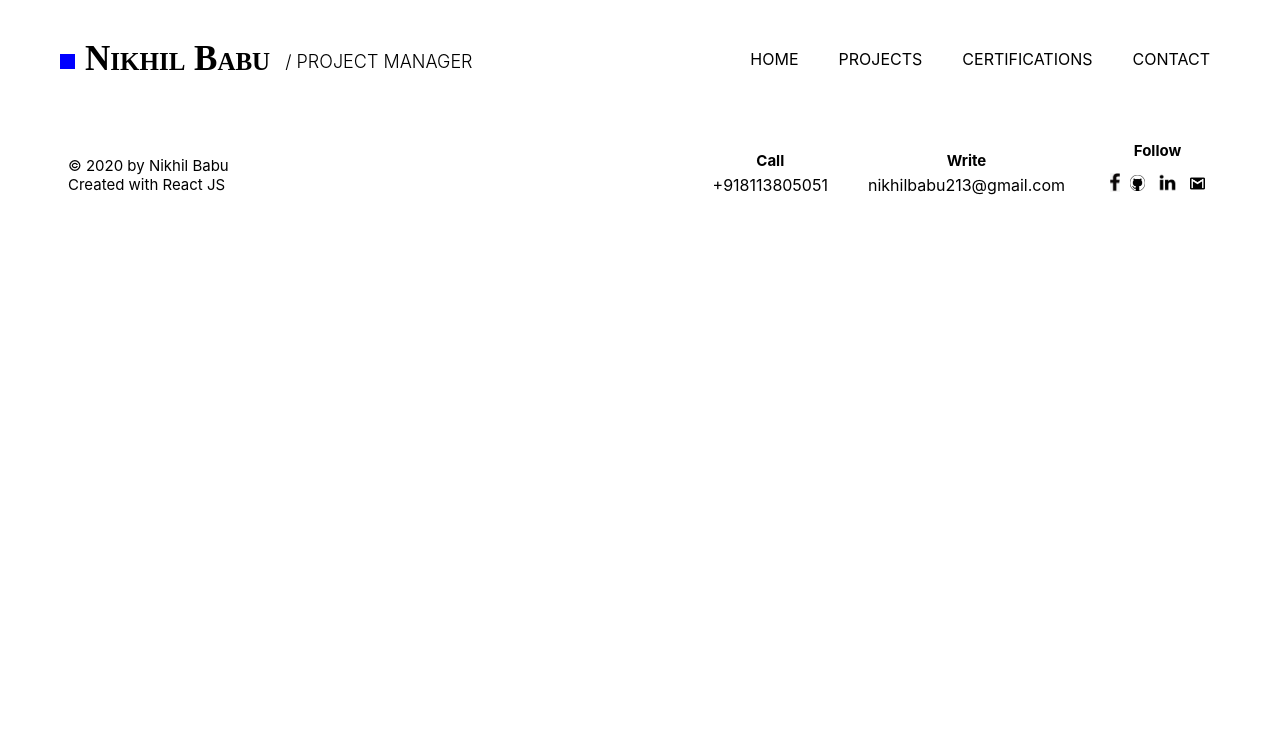
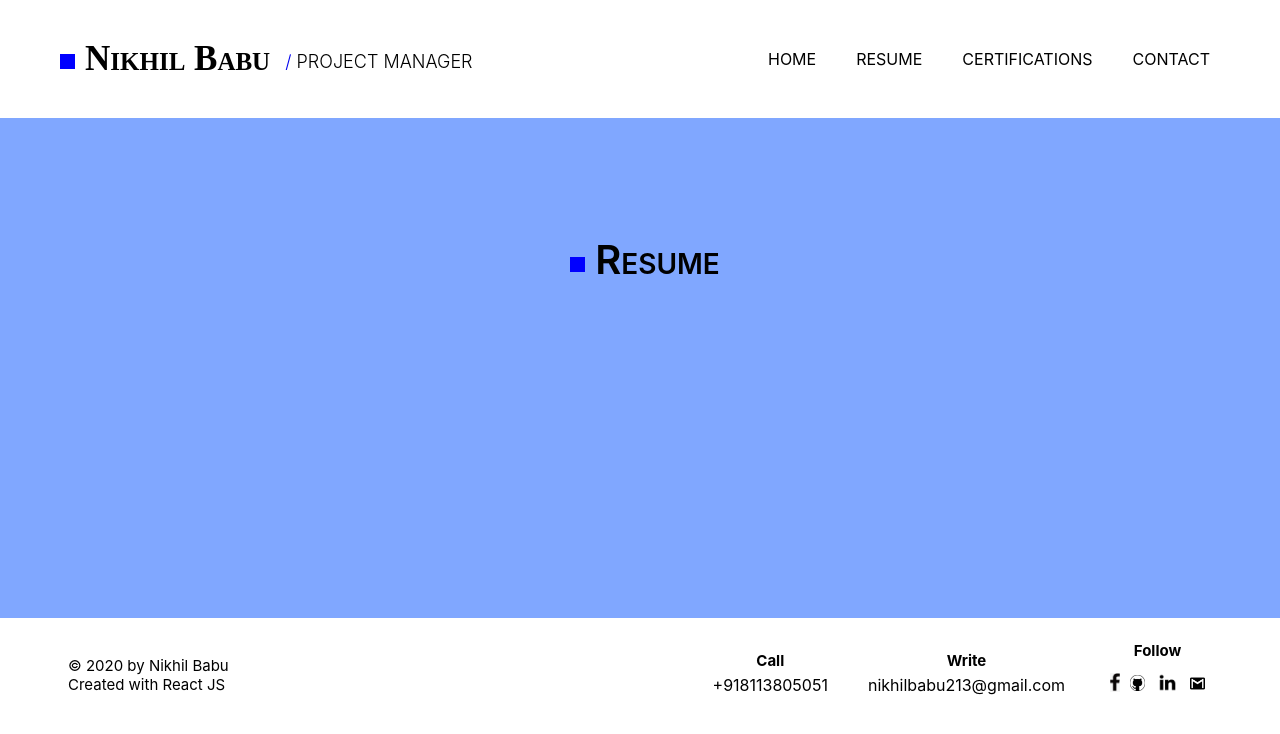
Before and after one commit to Nikhil713/Portfolio, a React (Create React App) app in the folder website/: page /resume in a window 1280 px wide. Shown: the top 734 px of the page. Built offline with nearby package versions, Linux system fonts and the light colour scheme.

Commit message:
Navbar closing fixed

```diff
--- a/website/public/index.html
+++ b/website/public/index.html
@@ -1,14 +1,12 @@
 <!DOCTYPE html>
 <html lang="en">
+
 <head>
   <meta charset="utf-8" />
   <link rel="icon" href="%PUBLIC_URL%/favicon.ico" />
   <meta name="viewport" content="width=device-width, initial-scale=1" />
   <meta name="theme-color" content="#000000" />
-    <meta
-      name="description"
-      content="Web site created using create-react-app"
-    />
+  <meta name="description" content="Web site created using create-react-app" />
   <link rel="apple-touch-icon" href="%PUBLIC_URL%/logo192.png" />
   <!--
       manifest.json provides metadata used when your web app is installed on a
@@ -25,9 +23,23 @@
       Learn how to configure a non-root public URL by running `npm run build`.
     -->
   <title>React App</title>
+
+  <!-- LIBRARIES -->
+  <script src="https://code.jquery.com/jquery-1.12.4.min.js"></script>
 </head>
+
 <body>
   <noscript>You need to enable JavaScript to run this app.</noscript>
+
+  <!-- SCRIPT FOR NAVBAR -->
+  <script>
+    $(document).ready(function () {
+      $(".check").click(function () {
+        $(".toggler").prop("checked", false);
+      });
+    });
+  </script>
+
   <div id="root"></div>
   <!--
       This HTML file is a template.
@@ -40,4 +52,5 @@
       To create a production bundle, use `npm run build` or `yarn build`.
     -->
 </body>
+
 </html>
--- a/website/src/App.js
+++ b/website/src/App.js
@@ -1,11 +1,12 @@
 import React from 'react';
-import { BrowserRouter, Switch, Route } from 'react-router-dom';
+import { Switch, Route } from 'react-router-dom';
 
 import './App.css';
 
 import Navbar from './components/navbar/navbar'
 import Footer from './components/footer/footer'
 import Home from './pages/home/home'
+import Resume from './pages/resume/resume'
 import Projects from './pages/projects/projects'
 
 
@@ -16,6 +17,7 @@ export default class App extends React.Component {
         <Navbar />
           <Switch>
             <Route exact path="/home" component={Home} />
+            <Route exact path="/resume" component={Resume} />
             <Route exact path="/projects" component={Projects} />
             <Route exact path="/" component={Home} />
           </Switch>
--- a/website/src/components/navbar/navbar.css
+++ b/website/src/components/navbar/navbar.css
@@ -1,3 +1,7 @@
+a{
+  text-decoration: none;
+}
+
 .navbar-container{
     width: 100%;
     /* height: 100vh; */
@@ -310,6 +314,7 @@ nav{
     .not-mobile {
         display: none;
     }
+
     .nav-right{
         width: auto;
 
--- a/website/src/components/navbar/navbar.js
+++ b/website/src/components/navbar/navbar.js
@@ -1,6 +1,6 @@
 import React from 'react'
 import './navbar.css'
-import { Link, Route, BrowserRouter } from 'react-router-dom';
+import { Link} from 'react-router-dom';
 
 
 export default class Navbar extends React.Component {
@@ -13,7 +13,7 @@ export default class Navbar extends React.Component {
                             <div className="blue-square"></div>
                             <div className="nav-name">
                                 <h1>Nikhil Babu</h1>
-                                <h2><a className="not-mobile">/</a> PROJECT MANAGER</h2>
+                                <h2><a href="/#" className="not-mobile" style={{cursor:"auto"}}>/</a> PROJECT MANAGER</h2>
                             </div>
                         </div>
                     </div>
@@ -26,28 +26,35 @@ export default class Navbar extends React.Component {
                                     <div>
                                         <ul>
                                             <li>
-                                                <a>
+                                                <a href="/#" class="check">
                                                     <Link to="/home" style={{textDecoration:"none",color:"black"}}>
                                                         Home
                                                     </Link>
                                                 </a>
                                             </li>
                                             <li>
+                                                <a href="/#" class="check">
+                                                    <Link to="/resume" style={{textDecoration:"none",color:"black"}}>
+                                                        Resume
+                                                    </Link>
+                                                </a>
+                                            </li>
+                                            {/* <li>
                                                 <a>
                                                     <Link to="/projects" style={{textDecoration:"none",color:"black"}}>
                                                         Project
                                                     </Link>
                                                 </a>
-                                            </li>
+                                            </li> */}
                                             <li>
-                                                <a>
+                                                <a href="/#" class="check">
                                                     <Link to="/certifications" style={{textDecoration:"none",color:"black"}}>
                                                         Certifications
                                                     </Link>
                                                 </a>
                                             </li>
                                             <li>
-                                                <a>
+                                                <a href="/#" class="check">
                                                     <Link to="/contact" style={{textDecoration:"none",color:"black"}}>
                                                         Contact
                                                     </Link>
@@ -65,9 +72,12 @@ export default class Navbar extends React.Component {
                                     HOME
                                 </Link>
                             </li>
-                            <li className="menu-item"><Link to="/projects">
+                            <li className="menu-item"><Link to="/resume">
+                                RESUME
+                                </Link></li>
+                            {/* <li className="menu-item"><Link to="/projects">
                                 PROJECTS
-                                </Link></li>
+                                </Link></li> */}
                             <li className="menu-item"><Link to="/certifications">
                                 CERTIFICATIONS
                                 </Link></li>
--- a/website/src/index.js
+++ b/website/src/index.js
@@ -1,6 +1,6 @@
 import React from 'react';
 import ReactDOM from 'react-dom';
-import {BrowseRouter, BrowserRouter} from 'react-router-dom'
+import {BrowserRouter} from 'react-router-dom'
 import './index.css';
 import App from './App';
 import * as serviceWorker from './serviceWorker';
--- a/website/src/pages/home/home.js
+++ b/website/src/pages/home/home.js
@@ -1,5 +1,4 @@
 import React from 'react'
-import { Link, Route, BrowserRouter } from 'react-router-dom';
 import './home.css'
 
 import AOS from 'aos';
@@ -37,7 +36,7 @@ export default class Home extends React.Component {
                             <div className="home-card">
 
                                 <div className="card-img">
-                                    <img src={profile} alt="Profile-picture"></img>
+                                    <img src={profile} alt=""></img>
                                 </div>
 
                                 <div className="card-name" data-aos="fade-down" data-aos-duration="1000" data-aos-delay="650">
--- a/website/src/pages/projects/projects.js
+++ b/website/src/pages/projects/projects.js
@@ -1,7 +1,7 @@
 import React from 'react'
 import './projects.css'
 
-export default class Resume extends React.Component {
+export default class Project extends React.Component {
     render(){
         return(
             <div className="">
--- /dev/null
+++ b/website/src/pages/resume/resume.js
@@ -0,0 +1,19 @@
+import React from 'react'
+import styles from './style.module.css'
+
+export default class Resume extends React.Component {
+    render() {
+        return (
+            <div className = {styles["resume-container"]}>
+                <div className={styles["resume-header"]}>
+                    <div className={styles["blue-square"]}>
+                    </div>
+                    <div className={styles["header-title"]}>
+                        <h1>Resume</h1>
+                    </div>
+                </div>
+
+            </div>
+        )
+    }
+}
--- /dev/null
+++ b/website/src/pages/resume/style.module.css
@@ -0,0 +1,31 @@
+
+.resume-container {
+    width: 100%;
+    height: 500px;
+    background-color: rgb(128, 167, 255);
+}
+
+.resume-header {
+    padding-top: 90px;
+    display: flex;
+    justify-content: center;
+    align-items: center;
+}
+
+.blue-square {
+    height: 15px;
+    width: 15px;
+
+    margin: 10px 10px 0 10px;
+
+    background-color: blue;
+}
+
+.header-title {
+    font-variant-caps: petite-caps;
+}
+
+.header-title > h1 {
+    font-size: 40px;
+    font-weight: 600;
+}
```
Lines whose indentation alone changed are shown as unchanged.
